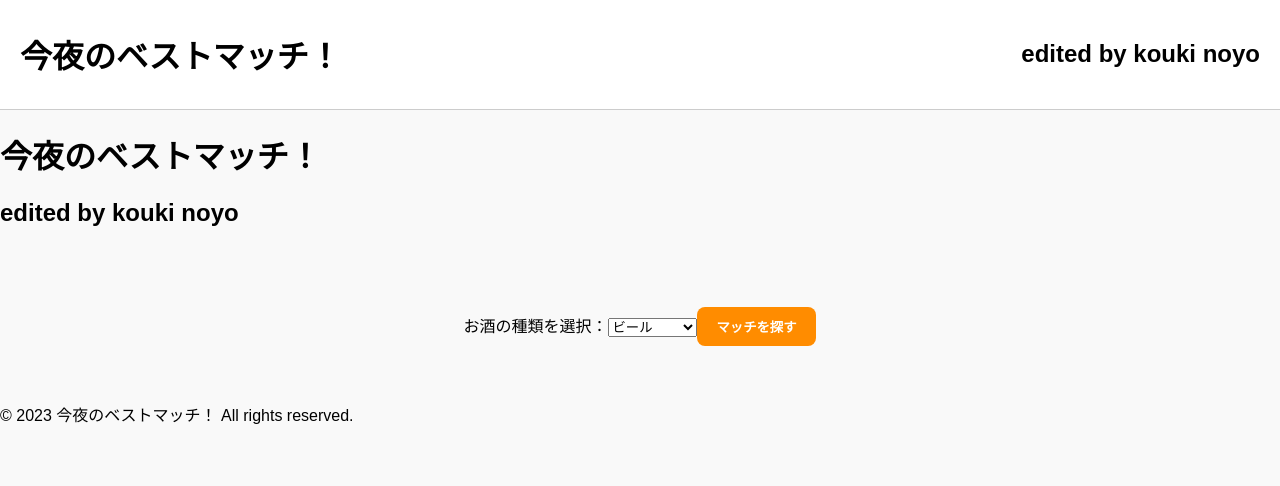
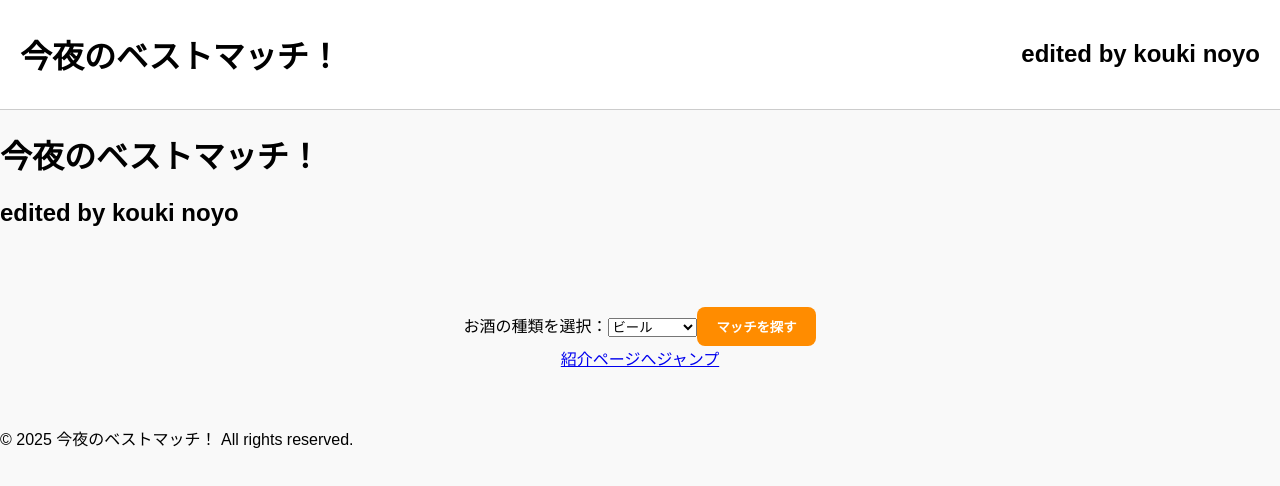
Before and after one commit to sreij/todays_best_match, a React (Vite) app: page / in a window 1280 px wide. Shown: the top 486 px of the page. Built offline with nearby package versions, Linux system fonts and the light colour scheme.

Commit message:
年度修正

```diff
--- a/src/App.jsx
+++ b/src/App.jsx
@@ -23,6 +23,7 @@ export default function App() {
 
         <button id="matchButton">マッチを探す</button>
         <div id="result"></div>
+        <a href="Introduce">紹介ページへジャンプ</a>
       </main>
       <Footer />
     </div>
--- a/src/Footer.jsx
+++ b/src/Footer.jsx
@@ -1,7 +1,7 @@
 export default function Footer() {
   return (
     <footer>
-      <p>© 2023 今夜のベストマッチ！ All rights reserved.</p>
+      <p>© 2025 今夜のベストマッチ！ All rights reserved.</p>
     </footer>
   );
 }
```
Also changed, not shown: src/Introduce.jsx (added, +15 -0 lines).
